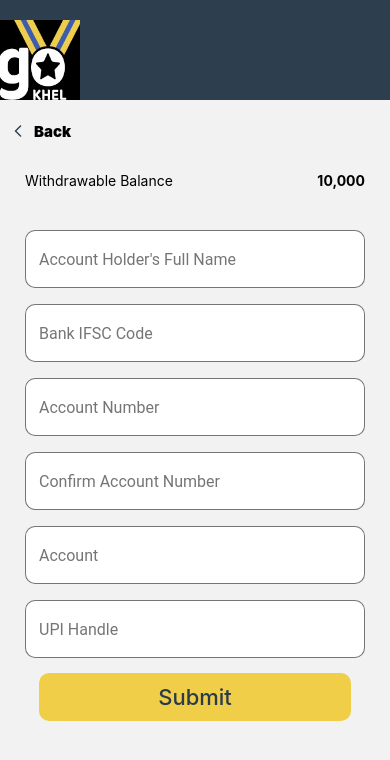
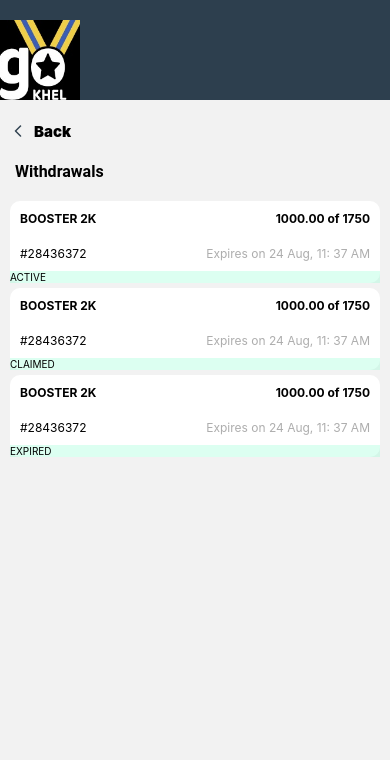
Before and after one commit to am26y2/React-Native, a React Native app: screen /Withdrawals in a window 390 px wide. Shown: the top 760 px of the page. Built offline with nearby package versions, Linux system fonts and the light colour scheme.

Commit message:
added bonus page

```diff
--- a/App.js
+++ b/App.js
@@ -18,7 +18,7 @@ function App() {
     // <Login/>
     <NavigationContainer>
       <Stack.Navigator
-        initialRouteName="Language"
+        initialRouteName="Withdrawals"
         screenOptions={{
           headerShown: false,
         }}
--- a/components/Withdrawals/Withdrawals.js
+++ b/components/Withdrawals/Withdrawals.js
@@ -17,14 +17,15 @@ export default function Withdrawals() {
         {isProcessedByBank: 'Processed by Bank', dateTime: '24 Aug, 11:37 AM', amount: '1000.00', transactionID: '#0849728', key: Math.random() * 10000},
         {isProcessedByBank: 'Processed by Bank', dateTime: '24 Aug, 11:37 AM', amount: '1000.00', transactionID: '#0849728', key: Math.random() * 10000},
         {isProcessedByBank: 'Processed by Bank', dateTime: '24 Aug, 11:37 AM', amount: '1000.00', transactionID: '#0849728', key: Math.random() * 10000},
-        {isProcessedByBank: 'Processed by Bank', dateTime: '24 Aug, 11:37 AM', amount: '1000.00', transactionID: '#0849728', key: Math.random() * 10000},
-        {isProcessedByBank: 'Processed by Bank', dateTime: '24 Aug, 11:37 AM', amount: '1000.00', transactionID: '#0849728', key: Math.random() * 10000},
-        {isProcessedByBank: 'Processed by Bank', dateTime: '24 Aug, 11:37 AM', amount: '1000.00', transactionID: '#0849728', key: Math.random() * 10000},
-        {isProcessedByBank: 'Processed by Bank', dateTime: '24 Aug, 11:37 AM', amount: '1000.00', transactionID: '#0849728', key: Math.random() * 10000},
-        {isProcessedByBank: 'Processed by Bank', dateTime: '24 Aug, 11:37 AM', amount: '1000.00', transactionID: '#0849728', key: Math.random() * 10000},
-        {isProcessedByBank: 'Processed by Bank', dateTime: '24 Aug, 11:37 AM', amount: '1000.00', transactionID: '#0849728', key: Math.random() * 10000},
-    ])
+    ]);
+    const [boosterInfo,setBoosterInfo] = useState([
+        {booster: 'BOOSTER 2K', amount: '1000.00', of: '1750', boosterId: '#28436372', expiryDate: '24 Aug, 11: 37 AM', status: 'ACTIVE', key: Math.random() * 10000},
+        {booster: 'BOOSTER 2K', amount: '1000.00', of: '1750', boosterId: '#28436372', expiryDate: '24 Aug, 11: 37 AM', status: 'CLAIMED', key: Math.random() * 10000},
+        {booster: 'BOOSTER 2K', amount: '1000.00', of: '1750', boosterId: '#28436372', expiryDate: '24 Aug, 11: 37 AM', status: 'EXPIRED', key: Math.random() * 10000},
+    ]);
     const [requestWithdrawal, setRequestWithdrawal] = useState(true);
+    const [bonusBooster, setBonusBooster] = useState(true);
+
     return (
         <View>
             <Header/>
@@ -43,9 +44,9 @@ export default function Withdrawals() {
               Back
             </Text>
           </View>
-          {!requestWithdrawal && <View>
+          {requestWithdrawal && <View>
                 <Text  style={{marginTop: 20,marginBottom: 15,marginLeft: 15,fontFamily: 'Roboto',fontSize: 16, fontWeight: '700'}}>Withdrawals</Text>
-                <FlatList data={withdrawals} renderItem={({ item }) => (
+                {!bonusBooster && <FlatList data={withdrawals} renderItem={({ item }) => (
                     <View style={styles.listGroup}>
                         <View style={styles.listItem}>
                         <Text style={styles.processBank}>{item.isProcessedByBank}</Text>
@@ -56,10 +57,27 @@ export default function Withdrawals() {
                         <Text style={styles.transaction}>{item.transactionID}</Text>
                         </View>
                     </View>
-                )}/>
+                )}/>}
+                {bonusBooster && <FlatList data={boosterInfo}  renderItem={({item}) => (
+                    <View>
+                    <View style={styles.listGroup}>
+                        <View style={styles.listItem}>
+                            <Text style={styles.processBank}>{item.booster}</Text>
+                            <Text style={styles.processBank}>{item.amount} of {item.of}</Text>
+                        </View>
+                        <View style={styles.listItem1}>
+                            <Text style={styles.date}>{item.boosterId}</Text>
+                            <Text style={styles.transaction}>Expires on {item.expiryDate}</Text>
+                        </View>
+                        <Text style={{fontSize: 10, backgroundColor: 'rgba(139, 255, 210, 0.3)', textAlign: 'center', top: 10,display: 'flex', marginLeft: -10, marginRight: -10}}>{item.status}</Text>
+                    </View>
+                    </View>
+                )}
+
+                />}
             </View>}
 
-            {requestWithdrawal && <RequestWithdrawal />}
+            {!requestWithdrawal && <RequestWithdrawal />}
         </View>
         </View>
     )
```
